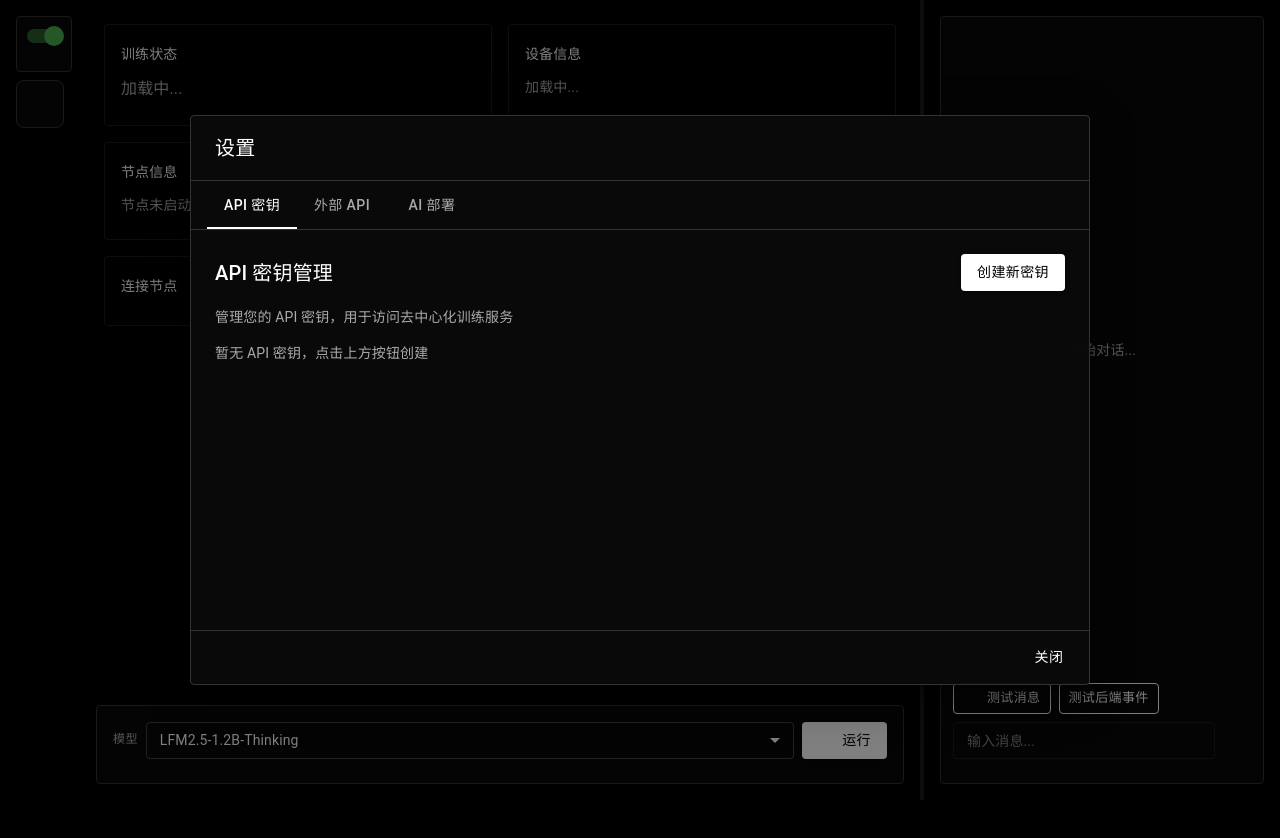
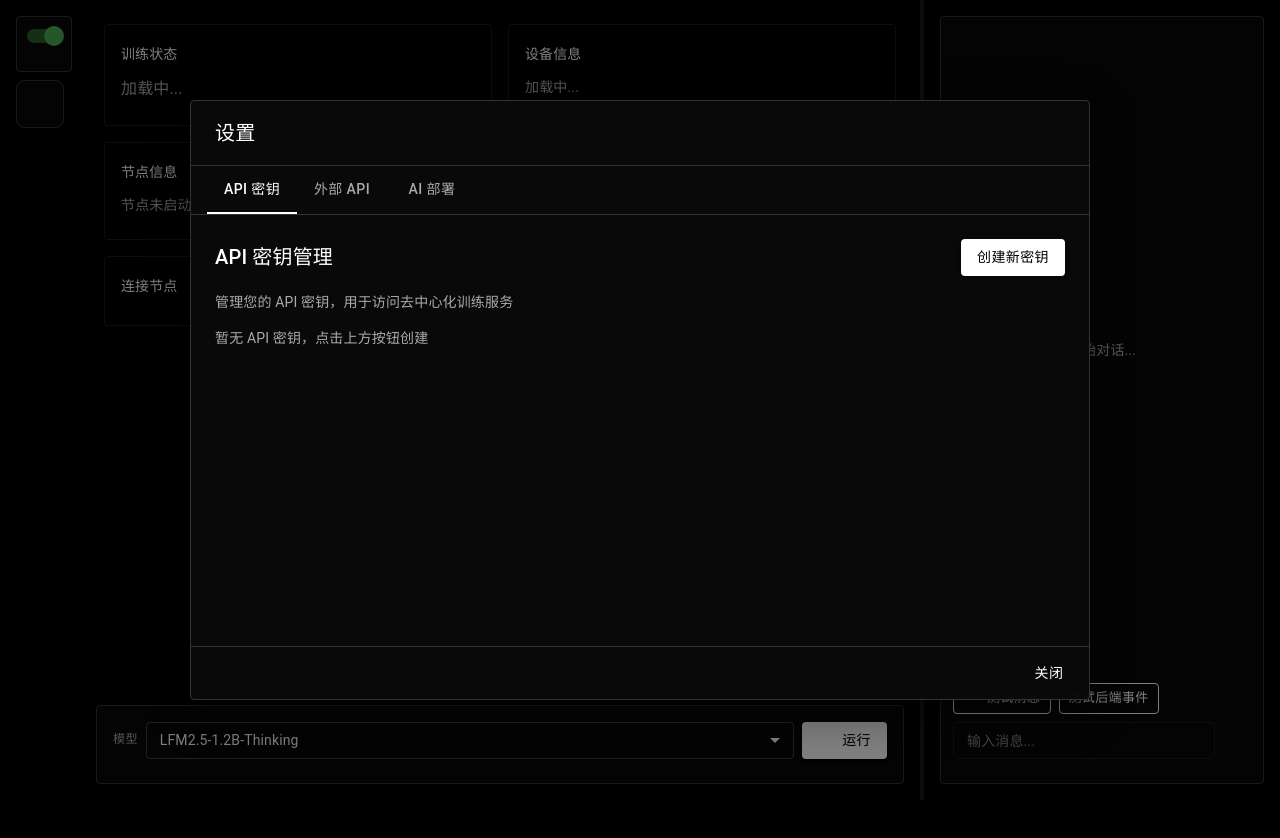
Before and after one commit to logos-42/williw, a React (Vite) app: page / in a window 1280 px wide. Both pictures are taken after a click on the button 40 px from the left and 104 px from the top of the page. Built offline with nearby package versions, Linux system fonts and the light colour scheme; some icons are missing.

Commit message:
Fix settings panel height issue - prevent scrollbar on tab switch

```diff
--- a/src/components/SettingsPanel.tsx
+++ b/src/components/SettingsPanel.tsx
@@ -240,7 +240,8 @@ export const SettingsPanel: React.FC<SettingsPanelProps> = ({ onClose }) => {
           background: alpha(theme.palette.background.paper, 0.95),
           backdropFilter: 'blur(20px)',
           border: `1px solid ${theme.palette.divider}`,
-          maxHeight: '90vh',
+          height: '600px',
+          maxHeight: '600px',
         },
       }}
     >
@@ -250,11 +251,11 @@ export const SettingsPanel: React.FC<SettingsPanelProps> = ({ onClose }) => {
         </Typography>
       </DialogTitle>
 
-      <DialogContent dividers sx={{ p: 0, overflow: 'hidden' }}>
+      <DialogContent dividers sx={{ p: 0, display: 'flex', flexDirection: 'column', overflow: 'hidden' }}>
         <Tabs
           value={tabValue}
           onChange={(_, newValue) => setTabValue(newValue)}
-          sx={{ borderBottom: 1, borderColor: 'divider', px: 2 }}
+          sx={{ borderBottom: 1, borderColor: 'divider', px: 2, flexShrink: 0 }}
         >
           <Tab label="API 密钥" />
           <Tab label="外部 API" />
@@ -263,7 +264,7 @@ export const SettingsPanel: React.FC<SettingsPanelProps> = ({ onClose }) => {
 
         {/* Tab 内容容器 - 固定高度，内部滚动 */}
         <Box sx={{
-          height: '400px',
+          flex: 1,
           overflow: 'auto',
           overflowX: 'hidden',
         }}>
```
